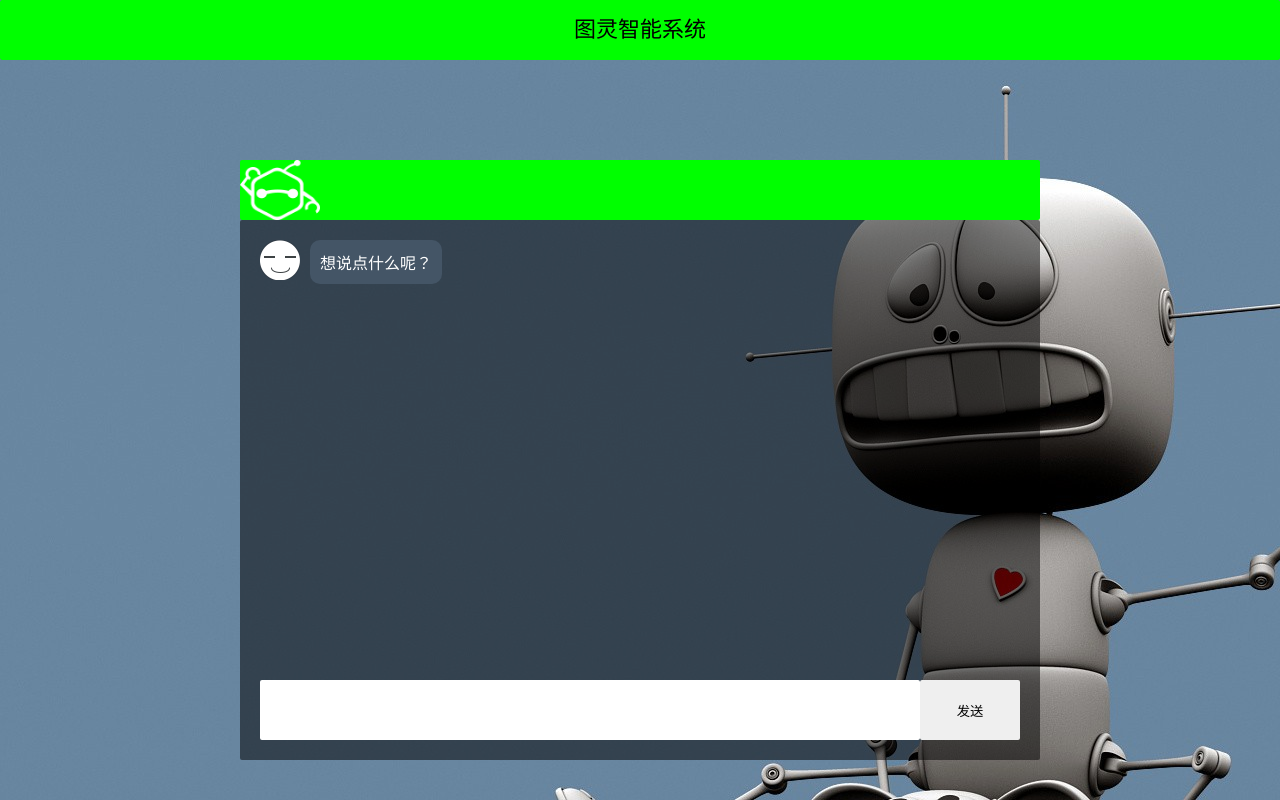
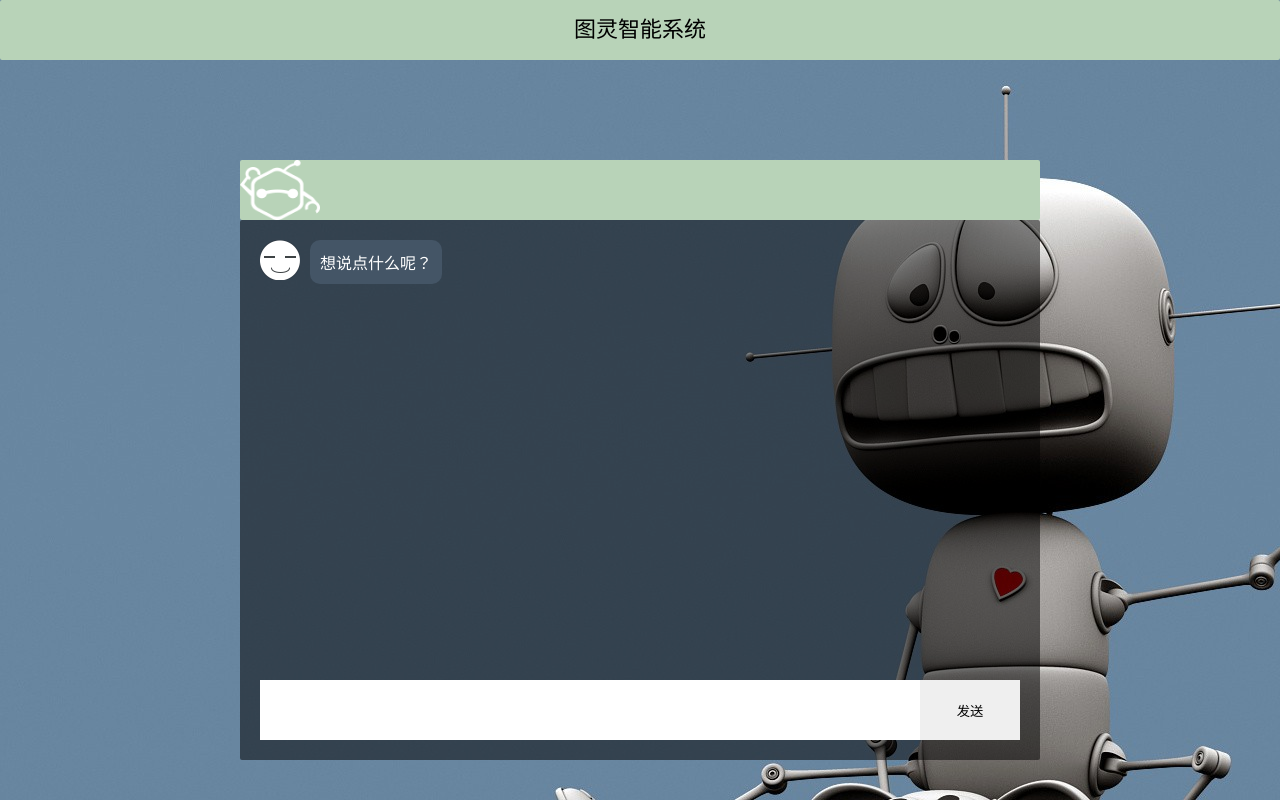
Before and after one commit to ma1833577561/myRobot, a plain HTML site: page src/index.html in a window 1280 px wide. Drawn offline with Linux system fonts and the light colour scheme.

Commit message:
update file

```diff
--- a/src/css/style.css
+++ b/src/css/style.css
@@ -18,7 +18,7 @@ body {
 .title {
     width: 100%;
     height: 60px;
-    background: #0f0;
+    background: #b8d3b8;
     text-align: center;
     line-height: 60px;
     font-size: 22px;
@@ -33,7 +33,7 @@ body {
 .box .b-head {
     width: 100%;
     height: 60px;
-    background: #0f0;
+    background: #b8d3b8;
 }
 
 .box .b-body {
@@ -51,6 +51,7 @@ body {
 .box .b-body .footer {
     width: 760px;
     height: 60px;
+    display: flex;
     font-size: 0;
 }
 
@@ -58,6 +59,7 @@ body {
     height: 60px;
     outline: 0 none;
     border: none;
+    border-radius: 0;
 }
 
 #text {
```
Also changed, not shown: 1 other file.
